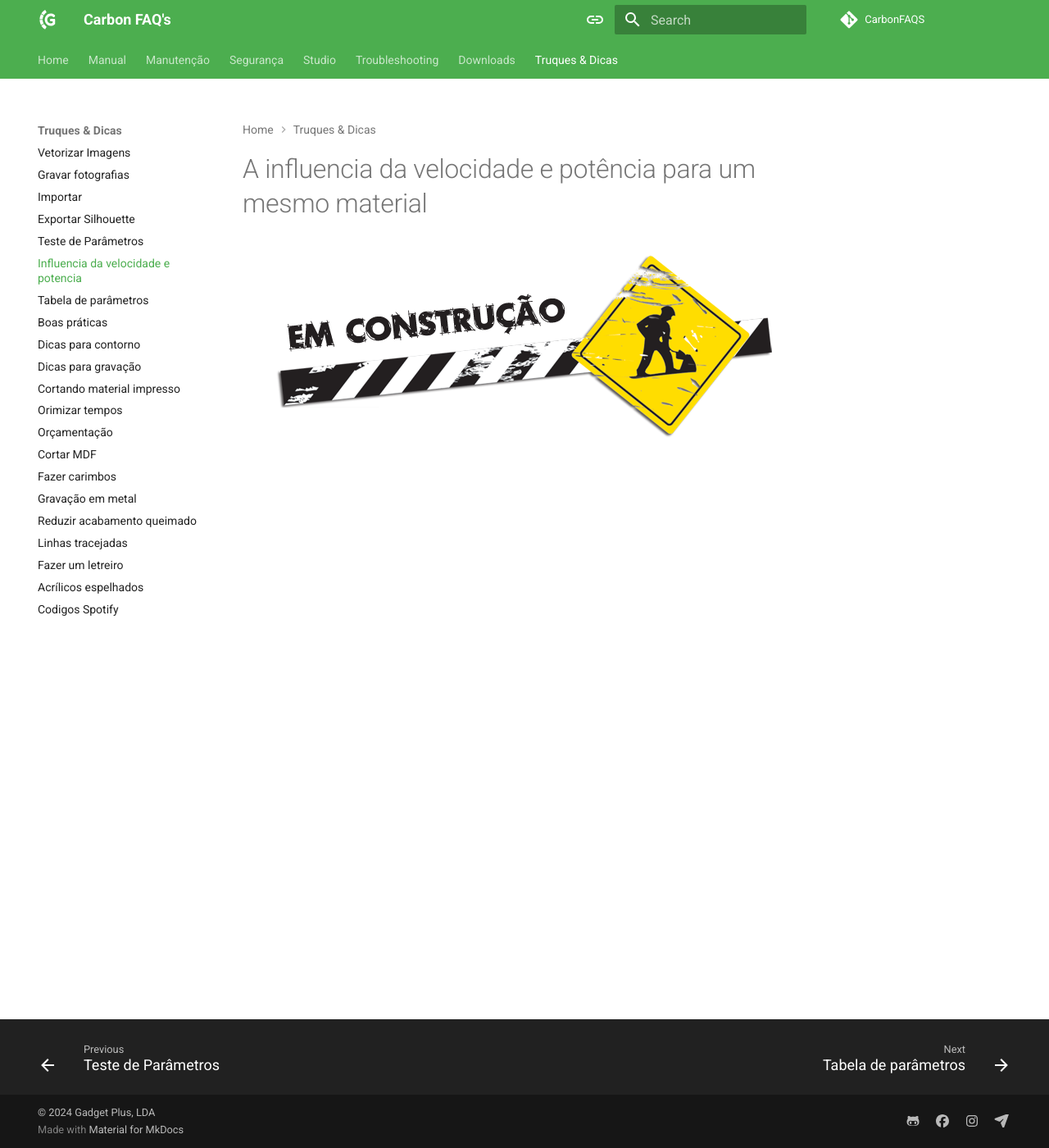
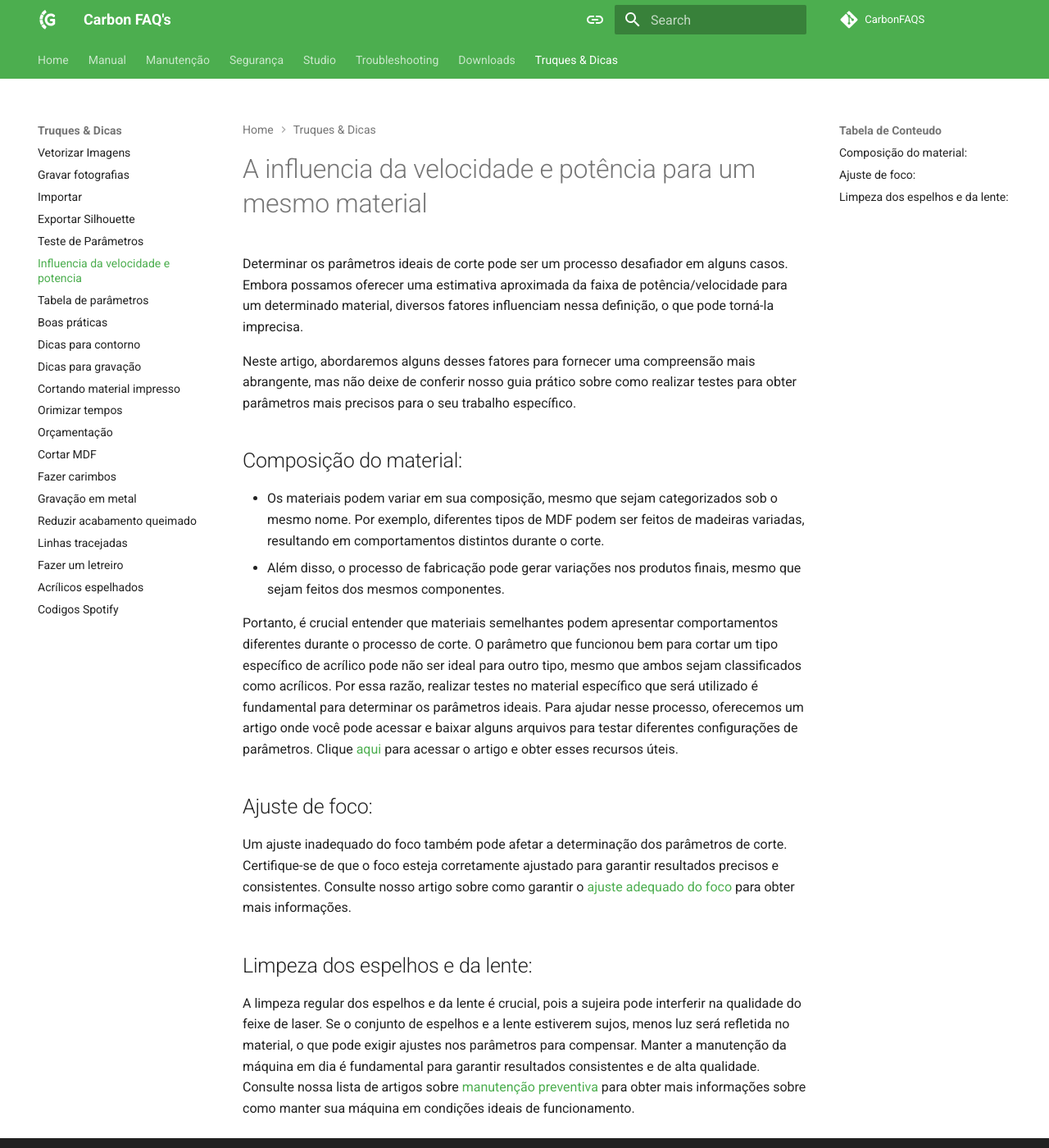
Before and after one commit to GadgetPlusKDB/Carbon-FAQS, an MkDocs documentation site: the page built from docs/truques-&-dicas/influ-velocidade-material.md, in a window 1280 px wide and 1400 px high. Shown: the whole window at 82% size. Built offline with MkDocs 1.6.1 and Material for MkDocs 9.7.7, drawn with Linux system fonts in a browser that asks for light colours; comment, search, counter and statistics services are not loaded.

```diff
--- a/docs/truques-&-dicas/influ-velocidade-material.md
+++ b/docs/truques-&-dicas/influ-velocidade-material.md
@@ -1,11 +1,26 @@
 # A influencia da velocidade e potência para um mesmo material
 
-<figure markdown="span">
+Determinar os parâmetros ideais de corte pode ser um processo desafiador em alguns casos. Embora possamos oferecer uma estimativa aproximada da faixa de potência/velocidade para um determinado material, diversos fatores influenciam nessa definição, o que pode torná-la imprecisa.
 
-  ![](../images/construcao-light.png#only-light){ width="610" }
-  <figcaption></figcaption>
+Neste artigo, abordaremos alguns desses fatores para fornecer uma compreensão mais abrangente, mas não deixe de conferir nosso guia prático sobre como realizar testes para obter parâmetros mais precisos para o seu trabalho específico.
 
-  ![](../images/construcao-dark.png#only-dark){ width="610" }
-  <figcaption></figcaption>
+## Composição do material:
 
-</figure>
+* Os materiais podem variar em sua composição, mesmo que sejam categorizados sob o mesmo nome. Por exemplo, diferentes tipos de MDF podem ser feitos de madeiras variadas, resultando em comportamentos distintos durante o corte.
+* Além disso, o processo de fabricação pode gerar variações nos produtos finais, mesmo que sejam feitos dos mesmos componentes.
+
+Portanto, é crucial entender que materiais semelhantes podem apresentar comportamentos diferentes durante o processo de corte. O parâmetro que funcionou bem para cortar um tipo específico de acrílico pode não ser ideal para outro tipo, mesmo que ambos sejam classificados como acrílicos. Por essa razão, realizar testes no material específico que será utilizado é fundamental para determinar os parâmetros ideais. Para ajudar nesse processo, oferecemos um artigo onde você pode acessar e baixar alguns arquivos para testar diferentes configurações de parâmetros. Clique [aqui] para acessar o artigo e obter esses recursos úteis.
+
+[aqui]: https://gadgetpluskdb.github.io/Carbon-FAQS/truques-%26-dicas/testes-parametros/
+
+## Ajuste de foco:
+
+Um ajuste inadequado do foco também pode afetar a determinação dos parâmetros de corte. Certifique-se de que o foco esteja corretamente ajustado para garantir resultados precisos e consistentes. Consulte nosso artigo sobre como garantir o [ajuste adequado do foco] para obter mais informações.
+
+[ajuste adequado do foco]: https://gadgetpluskdb.github.io/Carbon-FAQS/manual/primeiros-trabalhos/ajustar-foco/
+
+## Limpeza dos espelhos e da lente:
+
+A limpeza regular dos espelhos e da lente é crucial, pois a sujeira pode interferir na qualidade do feixe de laser. Se o conjunto de espelhos e a lente estiverem sujos, menos luz será refletida no material, o que pode exigir ajustes nos parâmetros para compensar. Manter a manutenção da máquina em dia é fundamental para garantir resultados consistentes e de alta qualidade. Consulte nossa lista de artigos sobre [manutenção preventiva] para obter mais informações sobre como manter sua máquina em condições ideais de funcionamento.
+
+[manutenção preventiva]: https://gadgetpluskdb.github.io/Carbon-FAQS/manuten%C3%A7%C3%A3o/%C3%A1gua/agua-na-carbon/
```
Also changed, not shown: docs/truques-&-dicas/testes-parametros.md (+2 -2 lines).
